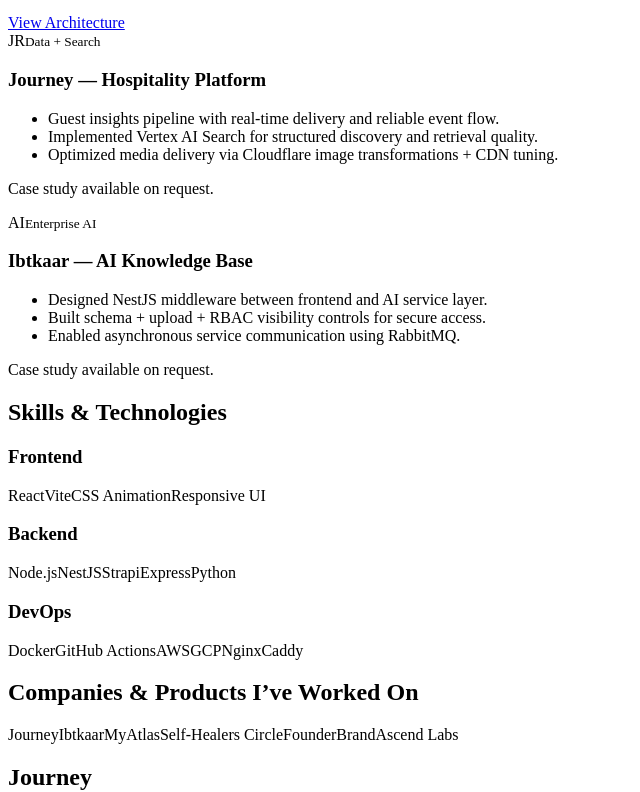
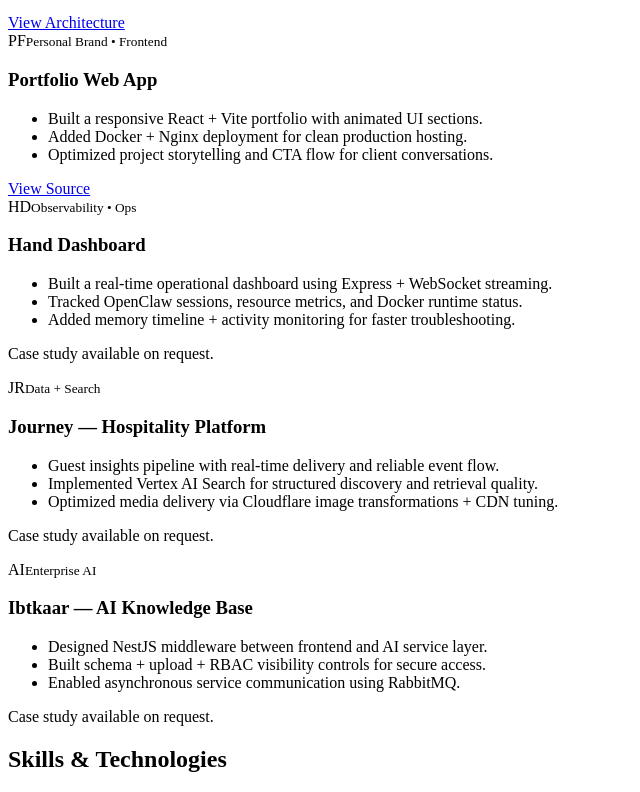
Before and after one commit to 3Akram2/portofolio, a React (Vite) app: page / in a window 1280 px wide. Shown: the part 2447-3239 px from the top of the page, without its empty margins (0-640 px from the left). Built offline with nearby package versions, Linux system fonts and the light colour scheme; the HTML template or start-up script is replaced by a standard one.

Commit message:
feat(portfolio): add more projects and remove requested companies

```diff
--- a/src/App.jsx
+++ b/src/App.jsx
@@ -12,6 +12,28 @@
     ],
     cta: 'View Architecture',
     href: 'https://github.com/3Akram2/rentals-v2'
+  },
+  {
+    title: 'Portfolio Web App',
+    tag: 'Personal Brand • Frontend',
+    visual: 'PF',
+    points: [
+      'Built a responsive React + Vite portfolio with animated UI sections.',
+      'Added Docker + Nginx deployment for clean production hosting.',
+      'Optimized project storytelling and CTA flow for client conversations.'
+    ],
+    cta: 'View Source',
+    href: 'https://github.com/3Akram2/portofolio'
+  },
+  {
+    title: 'Hand Dashboard',
+    tag: 'Observability • Ops',
+    visual: 'HD',
+    points: [
+      'Built a real-time operational dashboard using Express + WebSocket streaming.',
+      'Tracked OpenClaw sessions, resource metrics, and Docker runtime status.',
+      'Added memory timeline + activity monitoring for faster troubleshooting.'
+    ]
   },
   {
     title: 'Journey — Hospitality Platform',
@@ -51,9 +73,7 @@
   'Journey',
   'Ibtkaar',
   'MyAtlas',
-  'Self-Healers Circle',
-  'FounderBrand',
-  'Ascend Labs'
+  'Self-Healers Circle'
 ]
 
 const scheduleGmailUrl = 'https://mail.google.com/mail/?view=cm&fs=1&to=omarakram302@gmail.com&su=Portfolio%20Inquiry%20-%20Schedule%20a%20Call&body=Hi%20Omar%2C%0A%0AI%20would%20like%20to%20schedule%20a%20call.%0A%0APreferred%20date%2Ftime%3A%0ATimezone%3A%0AProject%20details%3A%0A'
```
